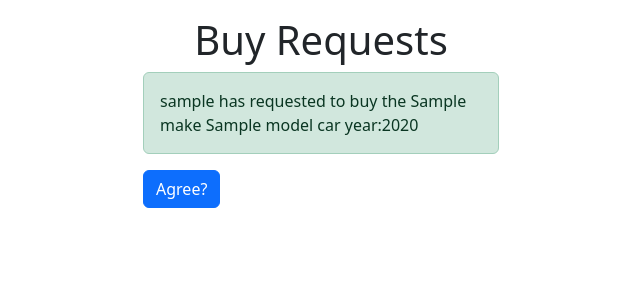
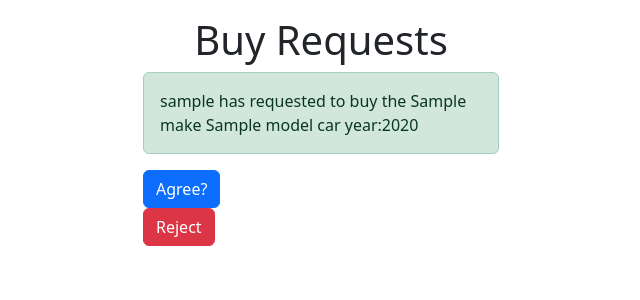
Before and after one commit to ramiqayya/cs50final, a Flask app: template templates/requests.html in a window 1280 px wide. Shown: the part 56-356 px from the top of the page, without its empty margins (319-959 px from the left). Run offline with Flask 2, Linux system fonts and the light colour scheme; the template is opened without the code that fills it: most values are stand-ins (such as "Sample title", 1, 10 or a date in 2020); some libraries are stand-ins or nearby versions.

Commit message:
adding reject request  route

```diff
--- a/app.py
+++ b/app.py
@@ -91,12 +91,20 @@ def requests():
     return render_template("requests.html", buyers=buyers)
 
 
-@app.route("/requests/<id>", methods=["POST"])
+@app.route("/requests/agree/<id>", methods=["POST"])
 @login_required
-def delete(id):
+def agree(id):
     print(id)
     db.execute("DELETE FROM requests WHERE car_id=?", id)
     db.execute("DELETE FROM cars WHERE car_id=?", id)
+    return redirect("/requests")
+
+
+@app.route("/requests/reject/<id>", methods=["POST"])
+@login_required
+def reject(id):
+    print(id)
+    db.execute("DELETE FROM requests WHERE car_id=?", id)
     return redirect("/requests")
 
 
--- a/templates/requests.html
+++ b/templates/requests.html
@@ -16,15 +16,20 @@
             <h2>You don't have any purchasing request</h2>
             {%else%}
             {%for buyer in buyers%}
-            <form action="/requests/{{buyer.car_id}}" method="POST">
+
             <div class="mb-3">
                 <div class="alert alert-success" role="alert">
                     {{buyer.username}} has requested to buy the {{buyer.make}} {{buyer.model}} car
                     year:{{buyer.year}}
                 </div>
+                <form action="/requests/agree/{{buyer.car_id}}" method="POST">
                     <input class="btn btn-primary" type="submit" value="Agree?">
+                </form>
+                <form action="/requests/reject/{{buyer.car_id}}" method="POST">
+                    <input class="btn btn-danger" type="submit" value="Reject">
+                </form>
             </div>
-            </form>
+
             {%endfor%}
             {%endif%}
         </div>
```
Also changed, not shown: projectv2.db, 2 other files. Lines whose indentation alone changed are shown as unchanged.
